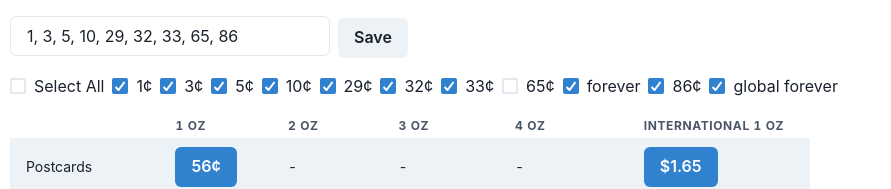
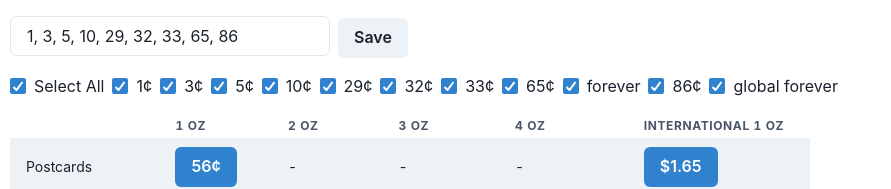
Before and after one commit to forcey/stamps, a React (Vite) app: page / in a window 1280 px wide. Shown: the top 189 px of the page, without its empty margins (0-891 px from the left). Built offline with nearby package versions, Linux system fonts and the light colour scheme.

Commit message:
fix: remove 65¢ special case and prevent flashing

```diff
--- a/src/App.tsx
+++ b/src/App.tsx
@@ -45,7 +45,7 @@ const App: React.FC = () => {
         if (cookieData.selected.includes(stamp.id)) {
           sel.set(stamp.id, stamp);
         }
-      } else if (stamp.value !== 65) {
+      } else {
         sel.set(stamp.id, stamp);
       }
     });
@@ -65,7 +65,7 @@ const App: React.FC = () => {
     setSelected((prev) => {
       const newMap = new Map<string, Stamp>();
       stamps.forEach((s) => {
-        if (prev.has(s.id) || (!cookieData && s.value !== 65)) {
+        if (prev.has(s.id) || !cookieData) {
           newMap.set(s.id, s);
         }
       });
@@ -92,15 +92,11 @@ const App: React.FC = () => {
       ))
     : <div>No solution</div>;
 
-  const stampButtonsKey =
-    stamps.map((s) => s.id).join(',') + Array.from(selected.keys()).join(',');
-
   return (
     <div className="App">
       <EditStamps stampValues={stampValues} onUpdate={setStampValues} />
       <div>
         <StampButtons
-          key={stampButtonsKey}
           stamps={stamps}
           onSelectionChanged={setSelected}
           initialSelection={selected}
--- a/src/components/StampButtons.tsx
+++ b/src/components/StampButtons.tsx
@@ -1,4 +1,4 @@
-import React, { useState } from 'react';
+import React, { useState, useEffect } from 'react';
 import { Stamp } from '../algorithm/stamp';
 import { Checkbox, Wrap, WrapItem, Box } from '@chakra-ui/react';
 
@@ -14,6 +14,10 @@ const StampButtons: React.FC<StampButtonsProps> = ({
   initialSelection,
 }) => {
   const [selected, setSelected] = useState<Map<string, Stamp>>(initialSelection);
+
+  useEffect(() => {
+    setSelected(new Map(initialSelection));
+  }, [initialSelection, stamps]);
 
   const isChecked = (stamp: Stamp): boolean => selected.has(stamp.id);
 
```
